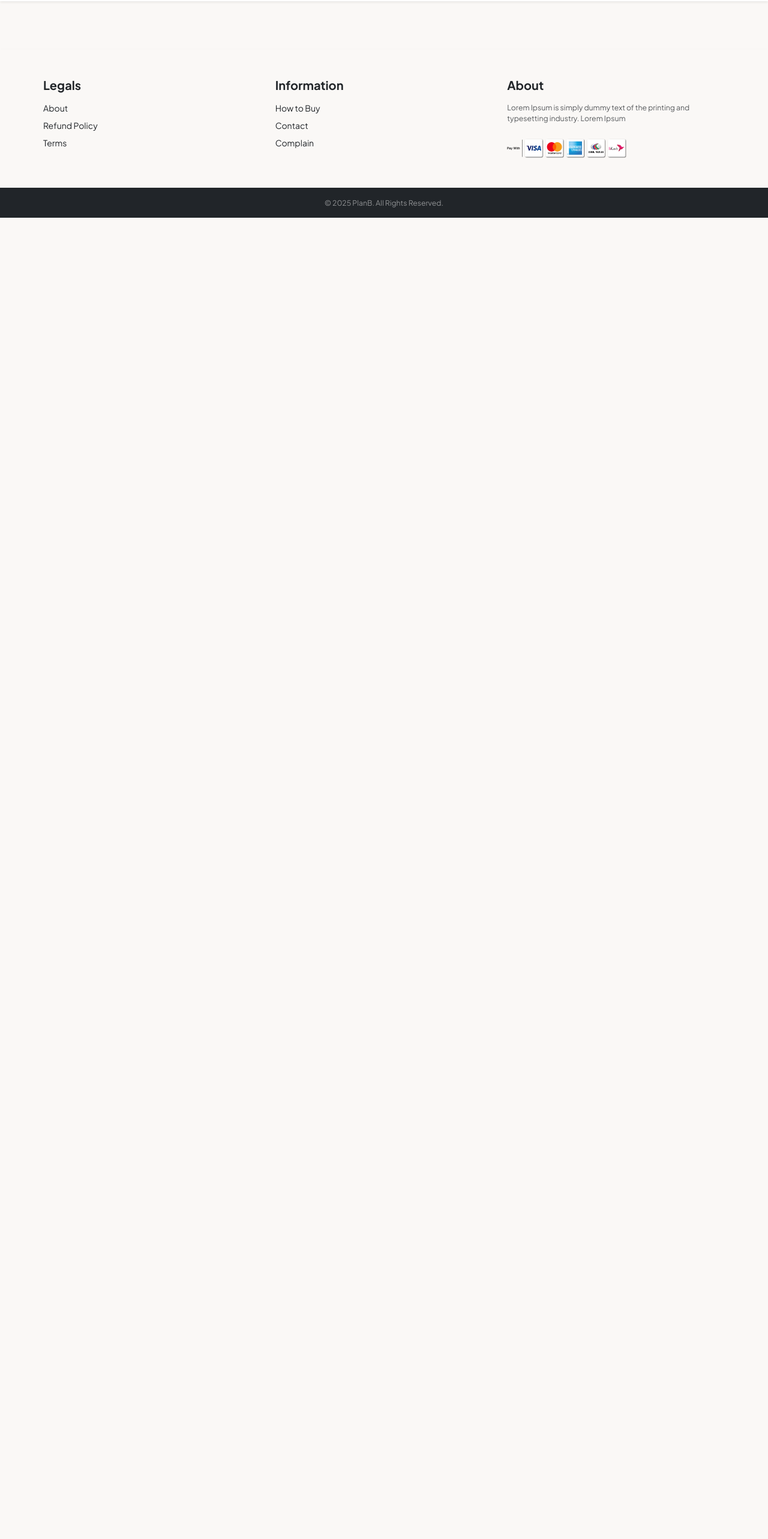
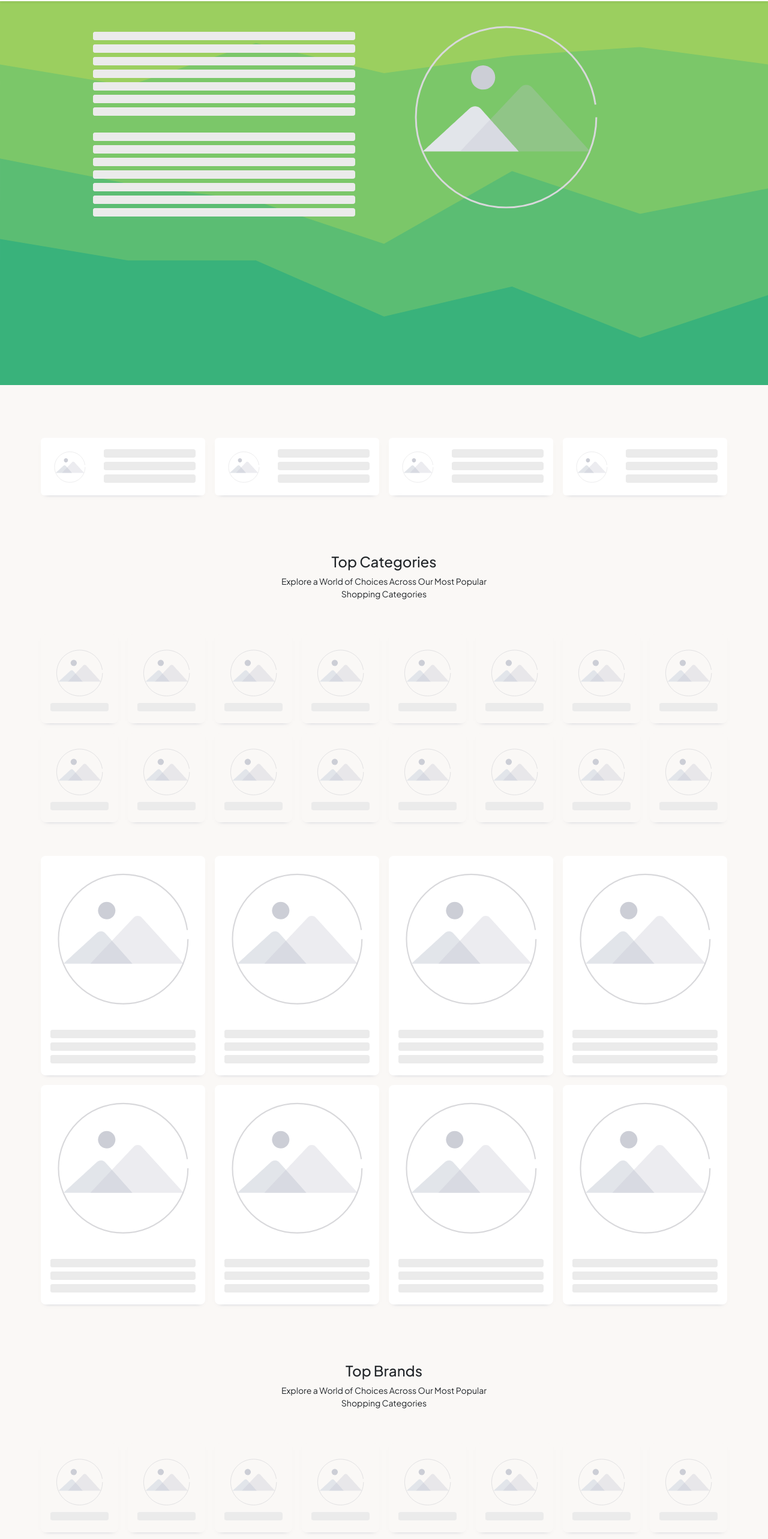
Before and after one commit to anonymousFaisal/MERN_Ecommerce, a React (Vite) app in the folder client/: page / in a window 1280 px wide. Shown: the part 120-2686 px from the top of the page at 60% size. Before the commit the page ends 800 px from the top, so only its background shows below. Built offline with nearby package versions, Linux system fonts and the light colour scheme.

Commit message:
Initialized the skeleton needed for the home page

```diff
--- a/client/src/components/layout/Footer.jsx
+++ b/client/src/components/layout/Footer.jsx
@@ -6,7 +6,7 @@ const Footer = () => {
   return (
     <footer>
       {/* Top section */}
-      <div className="section-bottom shadow-sm bg-light">
+      <div className="section-bottom shadow-sm bg-white">
         <div className="container py-5">
           <div className="row g-4">
             {/* Legals */}
@@ -56,7 +56,7 @@ const Footer = () => {
             {/* About */}
             <div className="col-12 col-md-4">
               <h5 className="fw-bold mb-3">About</h5>
-              <p className="text-muted small">Lorem Ipsum is simply dummy text of the printing and typesetting industry. Lorem Ipsum</p>
+              <p className="text-muted mb-2">Lorem Ipsum is simply dummy text of the printing and typesetting industry. Lorem Ipsum</p>
               <img src={logo} alt="Payment Methods" className="img-fluid mt-2" style={{ maxWidth: "200px" }} />
             </div>
           </div>
--- a/client/src/main.jsx
+++ b/client/src/main.jsx
@@ -6,6 +6,8 @@ import "bootstrap/dist/css/bootstrap.min.css";
 import "bootstrap-icons/font/bootstrap-icons.css";
 import "./assets/css/animate.min.css";
 import "./assets/css/main.css";
+import 'react-loading-skeleton/dist/skeleton.css';
+
 
 import "bootstrap/dist/js/bootstrap.bundle.min.js";
 
--- a/client/src/pages/HomePage.jsx
+++ b/client/src/pages/HomePage.jsx
@@ -1,9 +1,19 @@
 import React from 'react';
 import Layout from './../components/layout/Layout';
+import SliderSkeleton from '../skeleton/SliderSkeleton';
+import FeaturesSkeleton from '../skeleton/FeaturesSkeleton';
+import CategoriesSkeleton from '../skeleton/CategoriesSkeleton';
+import ProductsSkeleton from '../skeleton/ProductsSkeleton';
+import BrandsSkeleton from '../skeleton/BrandsSkeleton';
 
 const HomePage = () => {
     return (
         <Layout>
+            <SliderSkeleton/>
+            <FeaturesSkeleton/>
+            <CategoriesSkeleton/>
+            <ProductsSkeleton/>
+            <BrandsSkeleton/>
 
         </Layout>
     );
--- a/client/src/skeleton/BrandsSkeleton.jsx
+++ b/client/src/skeleton/BrandsSkeleton.jsx
@@ -1,11 +1,32 @@
-import React from 'react';
+import React from "react";
+import Lottie from "lottie-react";
+import Skeleton from "react-loading-skeleton";
+import ImagePlaceHolder from "../../src/assets/images/image.json";
 
 const BrandsSkeleton = () => {
-    return (
-        <div>
-
+  return (
+    <div className="section">
+      <div className="container">
+        <div className="row">
+          <h1 className="headline-4 text-center my-2 p-0">Top Brands</h1>
+          <span className="bodySmal mb-5 text-center">
+            Explore a World of Choices Across Our Most Popular <br />
+            Shopping Categories{" "}
+          </span>
+          {Array.from({ length: 16 }).map(() => (
+            <div className="col-6 col-lg-8r text-center col-md-8r p-2">
+              <div className="card h-100 rounded-3 bg-light">
+                <div className="card-body">
+                  <Lottie className="w-100" animationData={ImagePlaceHolder} loop={true} />
+                  <Skeleton count={1} />
+                </div>
+              </div>
+            </div>
+          ))}
         </div>
-    );
+      </div>
+    </div>
+  );
 };
 
 export default BrandsSkeleton;
--- a/client/src/skeleton/CategoriesSkeleton.jsx
+++ b/client/src/skeleton/CategoriesSkeleton.jsx
@@ -0,0 +1,32 @@
+import React from "react";
+import Lottie from "lottie-react";
+import Skeleton from "react-loading-skeleton";
+import ImagePlaceHolder from "../../src/assets/images/image.json";
+
+const CategoriesSkeleton = () => {
+  return (
+    <div className="section">
+      <div className="container">
+        <div className="row">
+          <h1 className="headline-4 text-center my-2 p-0">Top Categories</h1>
+          <span className="bodySmal mb-5 text-center">
+            Explore a World of Choices Across Our Most Popular <br />
+            Shopping Categories{" "}
+          </span>
+          {Array.from({ length: 16 }).map(() => (
+            <div className="col-6 col-lg-8r text-center col-md-8r p-2">
+              <div className="card h-100 rounded-3 bg-light">
+                <div className="card-body">
+                  <Lottie className="w-100" animationData={ImagePlaceHolder} loop={true} />
+                  <Skeleton count={1} />
+                </div>
+              </div>
+            </div>
+          ))}
+        </div>
+      </div>
+    </div>
+  );
+};
+
+export default CategoriesSkeleton;
--- a/client/src/skeleton/FeaturesSkeleton.jsx
+++ b/client/src/skeleton/FeaturesSkeleton.jsx
@@ -1,11 +1,31 @@
-import React from 'react';
+import React from "react";
+import Lottie from "lottie-react";
+import Skeleton from "react-loading-skeleton";
+import ImagePlaceHolder from "../../src/assets/images/image.json";
 
 const FeaturesSkeleton = () => {
-    return (
-        <div>
-
-        </div>
-    );
+  return (
+    <div className="container section">
+      <div className="row">
+        {Array.from({ length: 4 }).map(() => (
+          <div className="col-6 p-2 col-md-3 col-lg-3 col-sm-6">
+            <div className="card shadow-sm">
+              <div className="card-body">
+                <div className="row">
+                  <div className="col-4">
+                    <Lottie className="w-100" animationData={ImagePlaceHolder} loop={true} />
+                  </div>
+                  <div className="col-8">
+                    <Skeleton count={3} />
+                  </div>
+                </div>
+              </div>
+            </div>
+          </div>
+        ))}
+      </div>
+    </div>
+  );
 };
 
 export default FeaturesSkeleton;
--- a/client/src/skeleton/ProductsSkeleton.jsx
+++ b/client/src/skeleton/ProductsSkeleton.jsx
@@ -0,0 +1,25 @@
+import React from "react";
+import Lottie from "lottie-react";
+import Skeleton from "react-loading-skeleton";
+import ImagePlaceHolder from "../../src/assets/images/image.json";
+
+const ProductsSkeleton = () => {
+  return (
+    <div className="container">
+      <div className="row">
+        {Array.from({ length: 8 }).map(() => (
+          <div className="col-md-3 p-2 col-lg-3 col-sm-6 col-12">
+            <div className="card shadow-sm h-100 rounded-3 bg-white">
+              <Lottie className="w-100" animationData={ImagePlaceHolder} loop={true} />
+              <div className="card-body">
+                <Skeleton count={3} />
+              </div>
+            </div>
+          </div>
+        ))}
+      </div>
+    </div>
+  );
+};
+
+export default ProductsSkeleton;
--- a/client/src/skeleton/SliderSkeleton.jsx
+++ b/client/src/skeleton/SliderSkeleton.jsx
@@ -0,0 +1,24 @@
+import React from "react";
+import Lottie from "lottie-react";
+import Skeleton from "react-loading-skeleton";
+import ImagePlaceHolder from "../../src/assets/images/image.json";
+
+const SliderSkeleton = () => {
+  return (
+    <div className="container-fluid hero-bg">
+
+        <div className="row justify-content-center">
+          <div className="col-12 col-lg-5 col-sm-12 col-md-5 p-5">
+            <Skeleton count={7} />
+            <br />
+            <Skeleton count={7} />
+          </div>
+          <div className="col-12 col-lg-5 col-sm-12 col-md-5 ">
+            <Lottie className="w-75 " animationData={ImagePlaceHolder} loop={true} />
+          </div>
+        </div>
+    </div>
+  );
+};
+
+export default SliderSkeleton;
```
